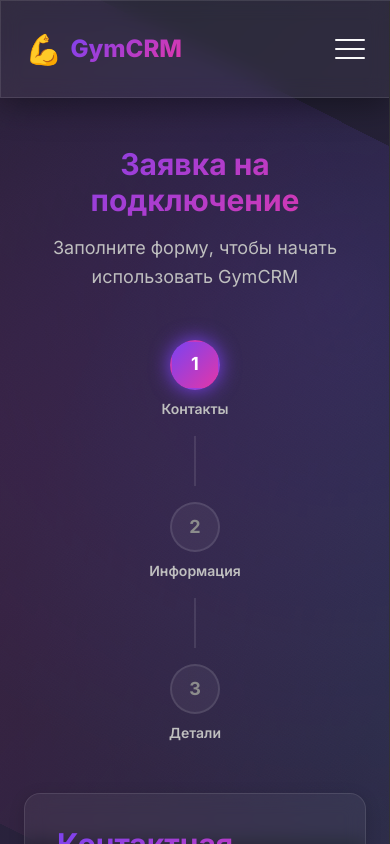
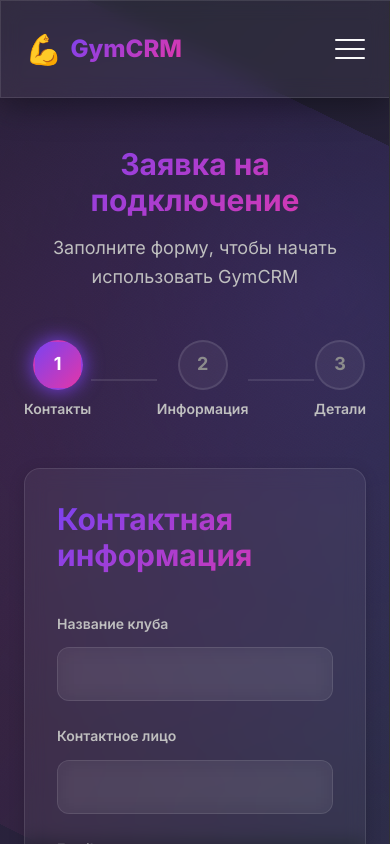
Before and after one commit to dimonss/GymCRMFront, a React (Vite) app: page /gym_crm/application in a window 390 px wide. Shown: the top 844 px of the page. Built offline with nearby package versions, Linux system fonts and the light colour scheme.

Commit message:
update progress-bar for mobile layout

```diff
--- a/src/pages/ApplicationForm.css
+++ b/src/pages/ApplicationForm.css
@@ -183,19 +183,3 @@
     color: var(--text-secondary);
     font-size: var(--font-size-lg);
 }
-
-@media (max-width: 768px) {
-    .progress-bar {
-        flex-direction: column;
-        gap: var(--spacing-md);
-    }
-
-    .progress-line {
-        width: 2px;
-        height: 50px;
-    }
-
-    .sport-options {
-        grid-template-columns: 1fr;
-    }
-}
```
